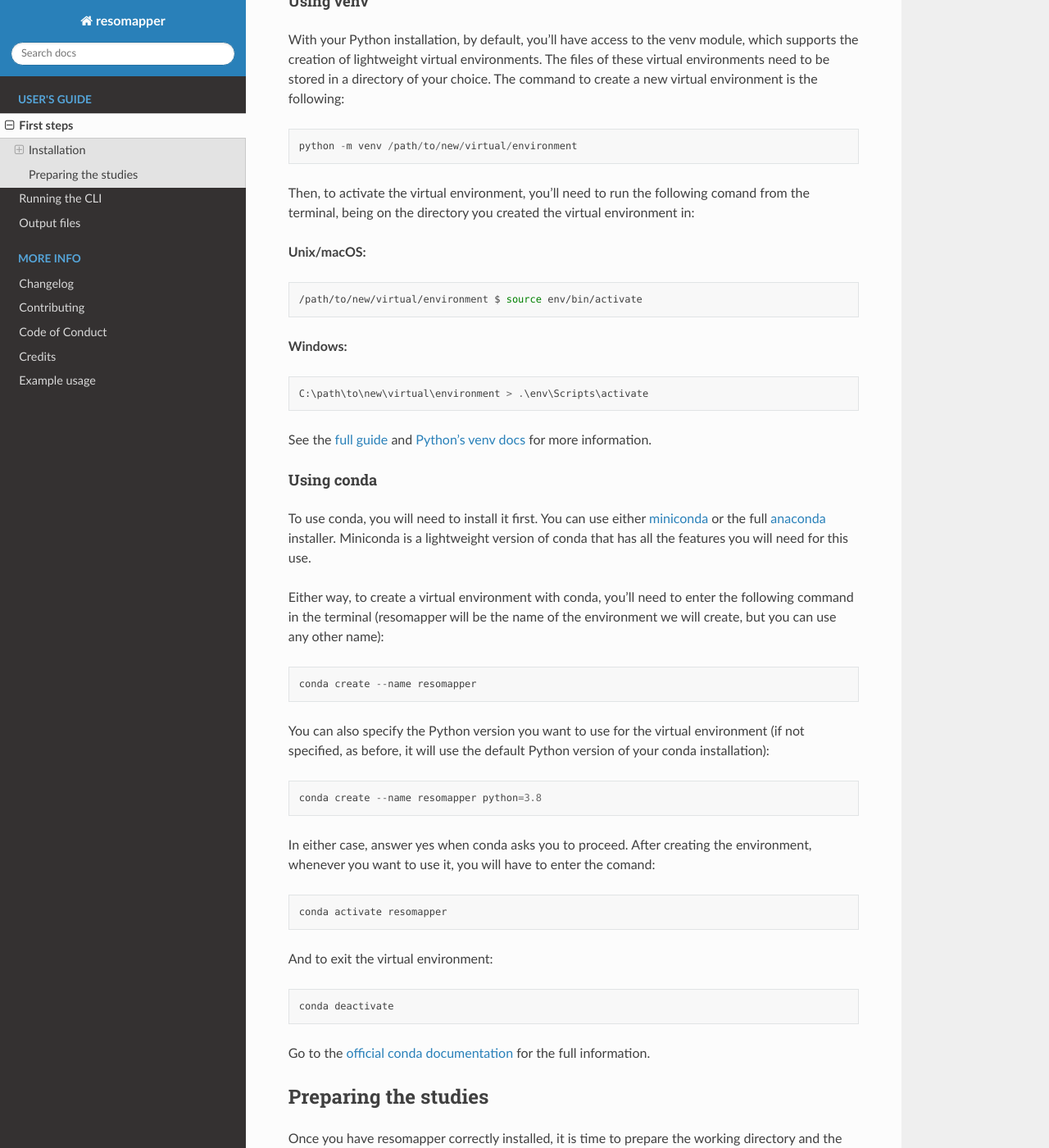
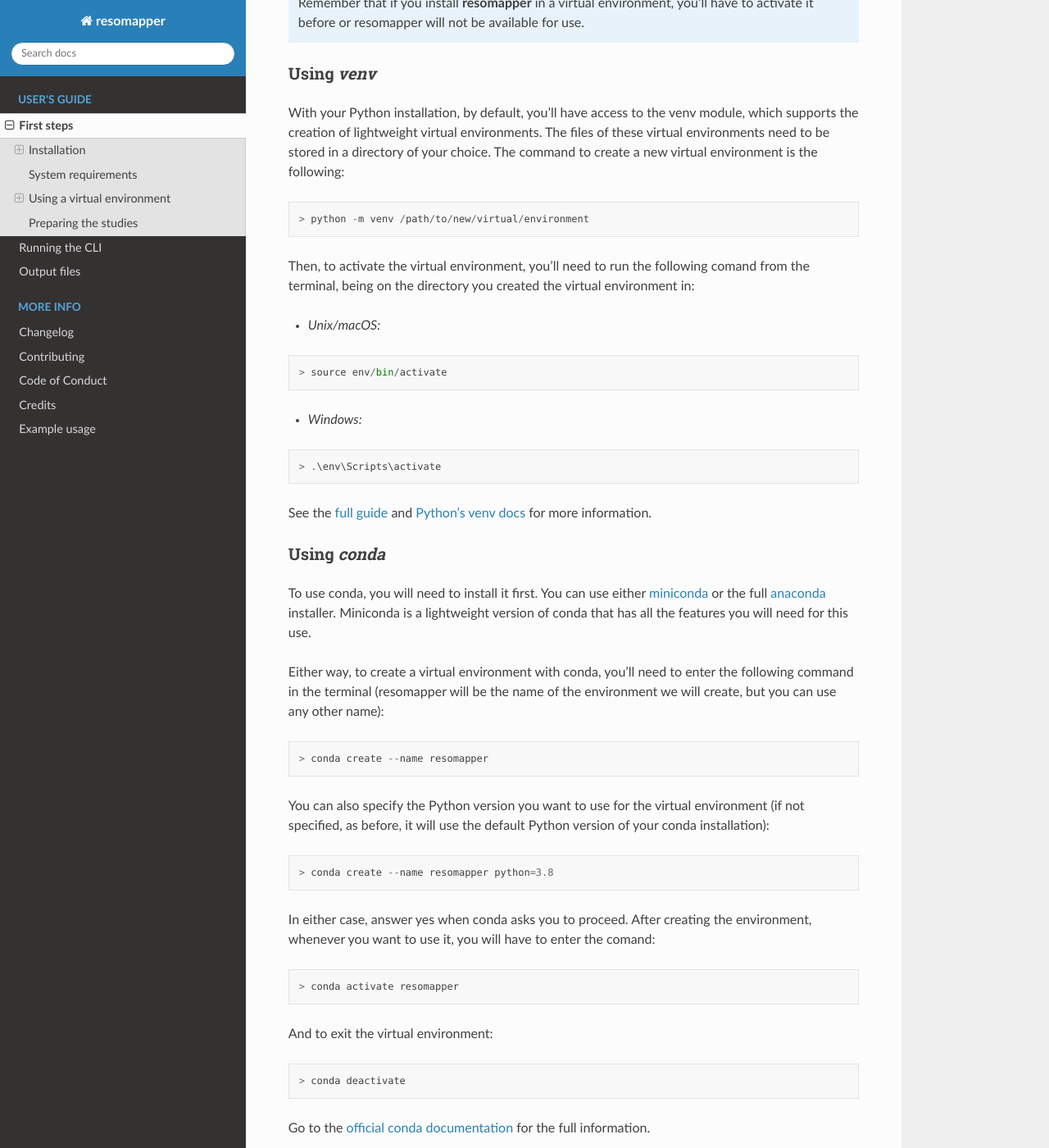
Before and after one commit to Biomedical-MR/resomapper, a Sphinx documentation site: the page built from docs/first_steps.md, in a window 1280 px wide and 1400 px high, scrolled down 2049 px. Shown: the whole window at 82% size. Built offline with Sphinx 7.4.7 and the Read the Docs theme 2.0.0, drawn with Linux system fonts in a browser that asks for light colours; pages that are not in the unit, such as notebooks, are missing from menus.

Commit message:
Update docs

````diff
--- a/docs/first_steps.md
+++ b/docs/first_steps.md
@@ -1,6 +1,8 @@
 # First steps
 
 This section covers the first steps in order to be able to run **resomapper**: the installation and the preparation of the working directory and some considerations about the studies to process.
+
+---
 
 (installation)=
 ## Installation
@@ -25,8 +27,10 @@
 > pip install resomapper --upgrade
 ```
 
+---
+
 (requirements)=
-### System requirements
+## System requirements
 
 Resomapper can be used both in Windows and Unix systems (macOS/Linux). Currently the testing of the program in our lab is being done primarily on Windows, however, there should not be major problems on other operating systems as long as they are reasonably up to date.
 
@@ -52,8 +56,10 @@
 Python versions installed from the Windows store can have some problems with resommaper. We recommend to install Python from [Python's official site](https://www.python.org/downloads/).
 ```
 
+---
+
 (venv)=
-### Using a virtual environment
+## Using a virtual environment
 
 You can install **resomapper** and all its dependencies directly on your base Python installation. However, it is good practice to use virtual environments to isolate your packages so that they do not conflict with other versions, among other reasons.
 
@@ -63,57 +69,59 @@
 Remember that if you install **resomapper** in a virtual environment, you'll have to activate it before or resomapper will not be available for use.
 ```
 
-#### Using **venv**
+### Using *venv*
 
 With your Python installation, by default, you'll have access to the venv module, which supports the creation of lightweight virtual environments. The files of these virtual environments need to be stored in a directory of your choice. The command to create a new virtual environment is the following:
 
 ```
-python -m venv /path/to/new/virtual/environment
+> python -m venv /path/to/new/virtual/environment
 ```
 
 Then, to activate the virtual environment, you'll need to run the following comand from the terminal, being on the directory you created the virtual environment in:
 
-**Unix/macOS:**
-```bash
-/path/to/new/virtual/environment $ source env/bin/activate
+* *Unix/macOS:*
 ```
-**Windows:**
+> source env/bin/activate
 ```
-C:\path\to\new\virtual\environment > .\env\Scripts\activate
+* *Windows:*
+```
+> .\env\Scripts\activate
 ```
 
 See the [full guide](https://packaging.python.org/en/latest/guides/installing-using-pip-and-virtual-environments/#creating-a-virtual-environment) and [Python's venv docs](https://docs.python.org/3/library/venv.html) for more information.
 
 
-#### Using **conda**
+### Using *conda*
 
 To use conda, you will need to install it first. You can use either [miniconda](https://docs.conda.io/en/latest/miniconda.html) or the full [anaconda](https://www.anaconda.com/download/) installer. Miniconda is a lightweight version of conda that has all the features you will need for this use.
 
 Either way, to create a virtual environment with conda, you'll need to enter the following command in the terminal (resomapper will be the name of the environment we will create, but you can use any other name):
 
 ```
-conda create --name resomapper
+> conda create --name resomapper
 ```
 
 You can also specify the Python version you want to use for the virtual environment (if not specified, as before, it will use the default Python version of your conda installation):
 
 ```
-conda create --name resomapper python=3.8
+> conda create --name resomapper python=3.8
 ```
 
 In either case, answer yes when conda asks you to proceed. After creating the environment, whenever you want to use it, you will have to enter the comand:
 
 ```
-conda activate resomapper
+> conda activate resomapper
 ```
 
 And to exit the virtual environment:
 
 ```
-conda deactivate
+> conda deactivate
 ```
 
 Go to the [official conda documentation](https://docs.conda.io/projects/conda/en/stable/user-guide/tasks/manage-environments.html) for the full information.
+
+---
 
 (prepare_studies)=
 ## Preparing the studies
````
Also changed, not shown: docs/handbook.md (+16 -14 lines), docs/index.md (+4 -4 lines), docs/output_files.md (+6 -0 lines).
